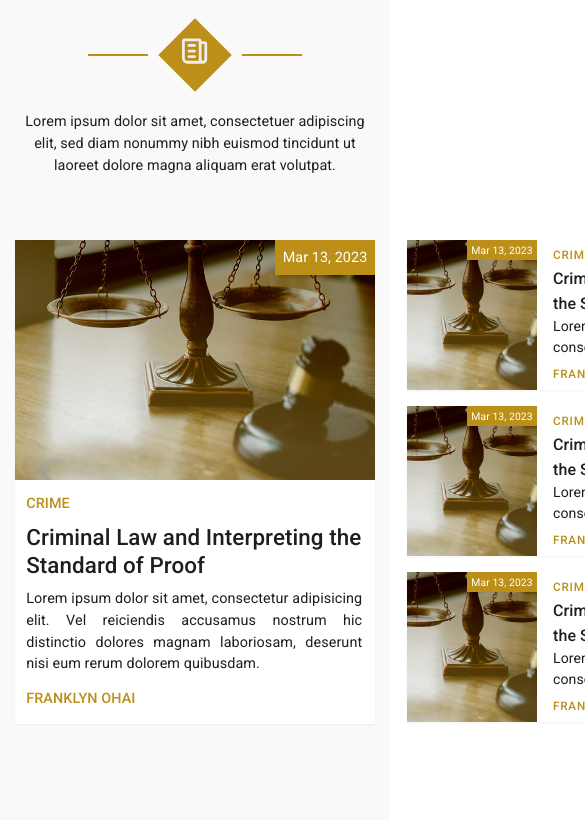
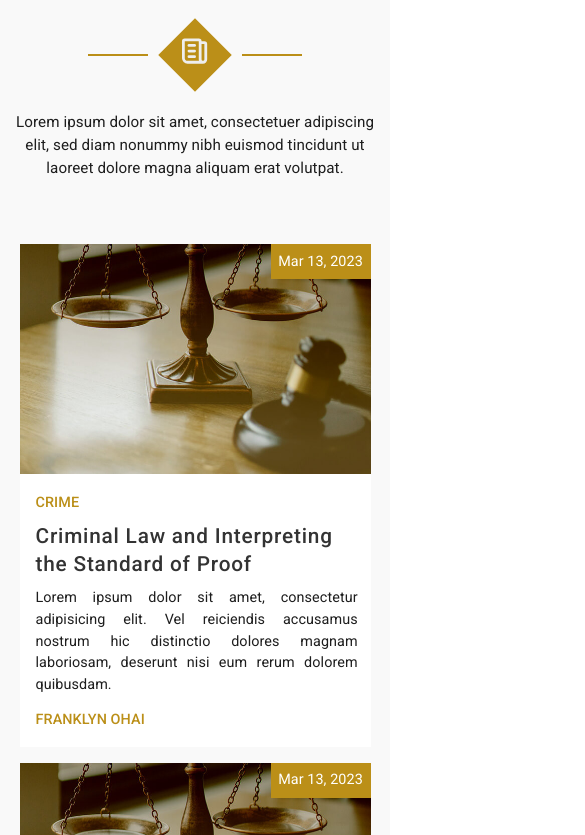
Before and after one commit to Babadinho/axbridge-frontend, a Next.js app: page / in a window 390 px wide. Shown: the part 4449-5284 px from the top of the page, 585 px wide, since content can reach past the window. Built offline with nearby package versions, Linux system fonts and the light colour scheme.

Commit message:
make blog section responsive

```diff
--- a/src/components/BlogCard.tsx
+++ b/src/components/BlogCard.tsx
@@ -23,7 +23,9 @@ const BlogCard = ({
         <Link href={'#'} className='blog__category'>
           {category}
         </Link>
-        <h4 className='blog__title'>{title}</h4>
+        <h4 className='blog__title'>
+          <Link href={'#'}>{title}</Link>
+        </h4>
         <p className='blog__description'>{description}</p>
         <Link href={'#'} className='blog__author'>
           {author}
--- a/src/components/BlogCardMini.tsx
+++ b/src/components/BlogCardMini.tsx
@@ -24,7 +24,9 @@ const BlogCardMini = ({
         <Link href={'#'} className='blog__categoryMini'>
           {category}
         </Link>
-        <h4 className='blog__titleMini'>{title}</h4>
+        <h4 className='blog__titleMini'>
+          <Link href={'#'}>{title}</Link>
+        </h4>
         <p className='blog__descriptionMini'>{description}</p>
         <Link href={'#'} className='blog__authorMini'>
           {author}
--- a/src/layouts/Blog.tsx
+++ b/src/layouts/Blog.tsx
@@ -1,5 +1,6 @@
 import BlogCard from '@/components/BlogCard';
 import BlogCardMini from '@/components/BlogCardMini';
+import Link from 'next/link';
 import React from 'react';
 import { TbNews } from 'react-icons/tb';
 
@@ -92,6 +93,9 @@ const Blog = () => {
           />
         </div>
       </div>
+      <Link href='#' className='blog__button'>
+        More from Our Blog
+      </Link>
     </section>
   );
 };
--- a/src/styles/layouts/_blog.scss
+++ b/src/styles/layouts/_blog.scss
@@ -79,16 +79,15 @@
     &__card {
         width: 360px;
         position: relative;
-        box-shadow: rgba(0, 0, 0, 0.05) 0px 1px 2px 0px;
+        background: $color-white;
     }
 
     &__body {
-        background: $color-white;
-        padding: 0.8rem 0.8rem 0.9rem 0.7rem;
+        padding: 1rem 0.8rem 1rem 1rem;
     }
 
     &__image {
-        height: 240px;
+        height: 230px;
         position: relative;
 
         & img {
@@ -110,10 +109,7 @@
     }
 
     &__category {
-        @include display-flex(flex-start);
-        gap: 0.1rem;
         font-size: 0.95rem;
-        margin-bottom: 0.5rem;
     }
 
     &__author, &__category {
@@ -125,9 +121,22 @@
     }
 
     &__title {
-        font-size: 1.4rem;
+        font-size: 1.3rem;
         font-weight: 500;
         line-height: 28px;
+        margin-top: 0.5rem;
+        letter-spacing: 0.05rem;
+
+        & a {
+            text-decoration: none;
+            color: $color-title;
+            transition: color ease-out .2s;
+
+            &:hover {
+                color: $color-dark;
+                transition: color ease-in .2s;
+            }
+        }
     }
 
     &__description {
@@ -141,7 +150,6 @@
         display: grid;
         grid-template-columns: repeat(2, 1fr);
         width: 360px;
-        box-shadow: rgba(0, 0, 0, 0.05) 0px 1px 2px 0px;
     }
 
     &__imageMini {
@@ -159,18 +167,31 @@
     &__bodyMini {
         width: calc(360px - 130px);
         background: $color-white;
-        padding: 0.1rem 0.8rem 0rem 1rem;
+        padding: 0.1rem 1rem 0rem 1rem;
     }
 
     &__titleMini {
-        font-size: 1rem;
+        font-size: 0.97rem;
         font-weight: 500;
-        line-height: 25px;
+        line-height: 23px;
+        letter-spacing: 0.05rem;
+
+        & a {
+            text-decoration: none;
+            color: $color-title;
+            transition: color ease-out .2s;
+
+            &:hover {
+                color: $color-dark;
+                transition: color ease-in .2s;
+            }
+        }
     }
 
     &__descriptionMini {
-        font-size: 0.88rem;
-        margin-bottom: 0.2rem
+        font-size: 0.85rem;
+        margin-bottom: 0.2rem;
+        text-align: justify;
     }
 
     &__dateMini {
@@ -193,4 +214,9 @@
         font-weight: 500;
         letter-spacing: 0.05rem;
     }
+
+
+    &__button {
+        @include button;
+    }
 }
--- a/src/styles/layouts/_responsive.scss
+++ b/src/styles/layouts/_responsive.scss
@@ -48,6 +48,18 @@
     .team {
         &__content {
             max-width: 750px !important;
+        }
+    }
+
+    .blog {
+        &__content {
+            grid-template-columns: repeat(1, 1fr);
+        }
+
+        &__small {
+            display: grid;
+            grid-template-columns: repeat(2, 1fr);
+            gap: 2rem;
         }
     }
 }
@@ -153,6 +165,54 @@
     .team {
         &__content {
             max-width: 367px !important;
+        }
+    }
+
+    .blog {
+        &__big {
+            grid-template-columns: repeat(1, 1fr);
+            gap: 1rem;
+        }
+
+        &__small {
+            display: grid;
+            grid-template-columns: repeat(1, 1fr);
+            gap: 1rem;
+        }
+
+
+        &__card, &__cardMini {
+            width: 90vw;
+        }
+
+        &__categoryMini, &__authorMini {
+            font-size: 0.7rem;
+        }
+
+        &__imageMini {
+            height: 140px;
+            width: 30vw;
+            position: relative;
+
+            & img {
+                position: absolute;
+                height: 100%;
+                object-fit: cover;
+            }
+        }
+
+        &__bodyMini {
+            width: 60vw;
+            background: $color-white;
+            padding: 0.1rem 1rem 0rem 1rem;
+        }
+
+        &__titleMini {
+            font-size: 0.87rem;
+        }
+
+        &__descriptionMini {
+            font-size: 0.83rem;
         }
     }
 }
@@ -305,10 +365,6 @@
         &__summary {
             max-width: 400px;
             font-size: 0.95rem;
-        }
-
-        &__body {
-            width: 90vw;
         }
 
         &__card {
@@ -515,11 +571,6 @@
             height: 52px;
             width: 52px;
         }
-
-        &__summary {
-            max-width: 350px;
-            font-size: 0.9rem;
-        }
     }
 }
 
```
